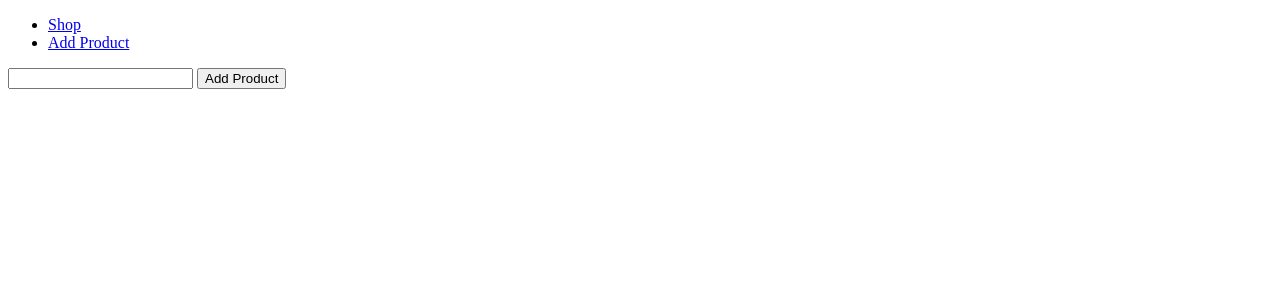
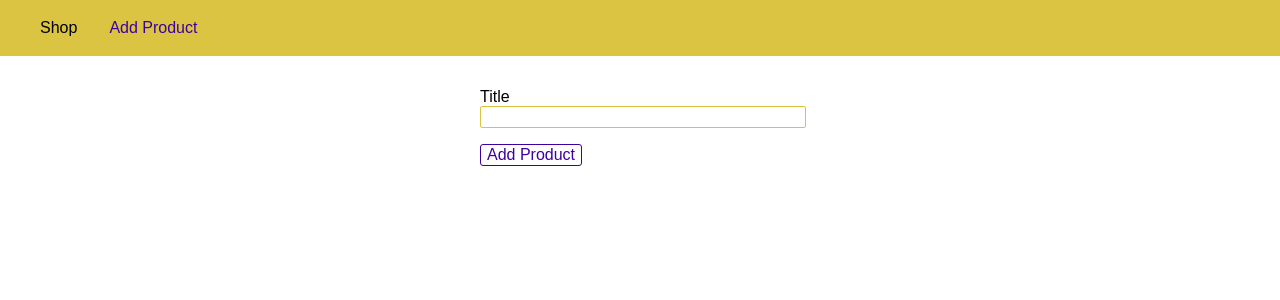
Before and after one commit to Pratikkshirsagar/quickstore, a Node server app: page /admin/add-product in a window 1280 px wide; the page is wider, and only the part inside the window is pictured. Shown: the top 300 px of that part. Run offline with Node 20, Linux system fonts and the light colour scheme.

Commit message:
styling added

```diff
--- a/app.js
+++ b/app.js
@@ -9,6 +9,7 @@ const adminRoutes = require('./routes/admin');
 const shopRoutes = require('./routes/shop');
 
 app.use(bodyParser.urlencoded({ extended: false }));
+app.use(express.static(path.join(__dirname, 'public')));
 
 app.use('/admin', adminRoutes);
 app.use(shopRoutes);
--- /dev/null
+++ b/public/css/main.css
@@ -0,0 +1,45 @@
+body {
+  padding: 0;
+  margin: 0;
+  font-family: sans-serif;
+}
+
+main {
+  padding: 1rem;
+}
+
+.main-header {
+  width: 100%;
+  height: 3.5rem;
+  background-color: #dbc441;
+  padding: 0 1.5rem;
+}
+
+.main-header__nav {
+  height: 100%;
+  display: flex;
+  align-items: center;
+}
+
+.main-header__item-list {
+  list-style: none;
+  margin: 0;
+  padding: 0;
+  display: flex;
+}
+
+.main-header__item {
+  margin: 0 1rem;
+  padding: 0;
+}
+
+.main-header__item a {
+  text-decoration: none;
+  color: black;
+}
+
+.main-header__item a:hover,
+.main-header__item a:active,
+.main-header__item a.active {
+  color: #3e00a1;
+}
--- /dev/null
+++ b/public/css/product.css
@@ -0,0 +1,36 @@
+.product-form {
+  width: 20rem;
+  max-width: 90%;
+  margin: auto;
+}
+
+.form-control {
+  margin: 1rem 0;
+}
+
+.form-control label,
+.form-control input {
+  display: block;
+  width: 100%;
+}
+
+.form-control input {
+  border: 1px solid #dbc441;
+  font: inherit;
+  border-radius: 2px;
+}
+
+button {
+  font: inherit;
+  border: 1px solid #3e00a1;
+  color: #3e00a1;
+  background: white;
+  border-radius: 3px;
+  cursor: pointer;
+}
+
+button:hover,
+button:active {
+  background-color: #3e00a1;
+  color: white;
+}
--- a/views/add-product.html
+++ b/views/add-product.html
@@ -5,21 +5,29 @@
     <meta name="viewport" content="width=device-width, initial-scale=1.0" />
     <meta http-equiv="X-UA-Compatible" content="ie=edge" />
     <title>Add Product</title>
+    <link rel="stylesheet" href="/css/main.css" />
+    <link rel="stylesheet" href="/css/product.css" />
   </head>
 
   <body>
-    <header>
-      <nav>
-        <ul>
-          <li><a href="/">Shop</a></li>
-          <li><a href="/admin/add-product">Add Product</a></li>
+    <header class="main-header">
+      <nav class="main-header__nav">
+        <ul class="main-header__item-list">
+          <li class="main-header__item"><a href="/">Shop</a></li>
+          <li class="main-header__item">
+            <a class="active" href="/admin/add-product">Add Product</a>
+          </li>
         </ul>
       </nav>
     </header>
 
     <main>
-      <form action="/add-product" method="POST">
-        <input type="text" name="title" />
+      <form class="product-form" action="/admin/add-product" method="POST">
+        <div class="form-control">
+          <label for="title">Title</label>
+          <input type="text" name="title" id="title" />
+        </div>
+
         <button type="submit">Add Product</button>
       </form>
     </main>
```
Also changed, not shown: views/404.html (+13 -2 lines), views/shop.html (+8 -5 lines).
